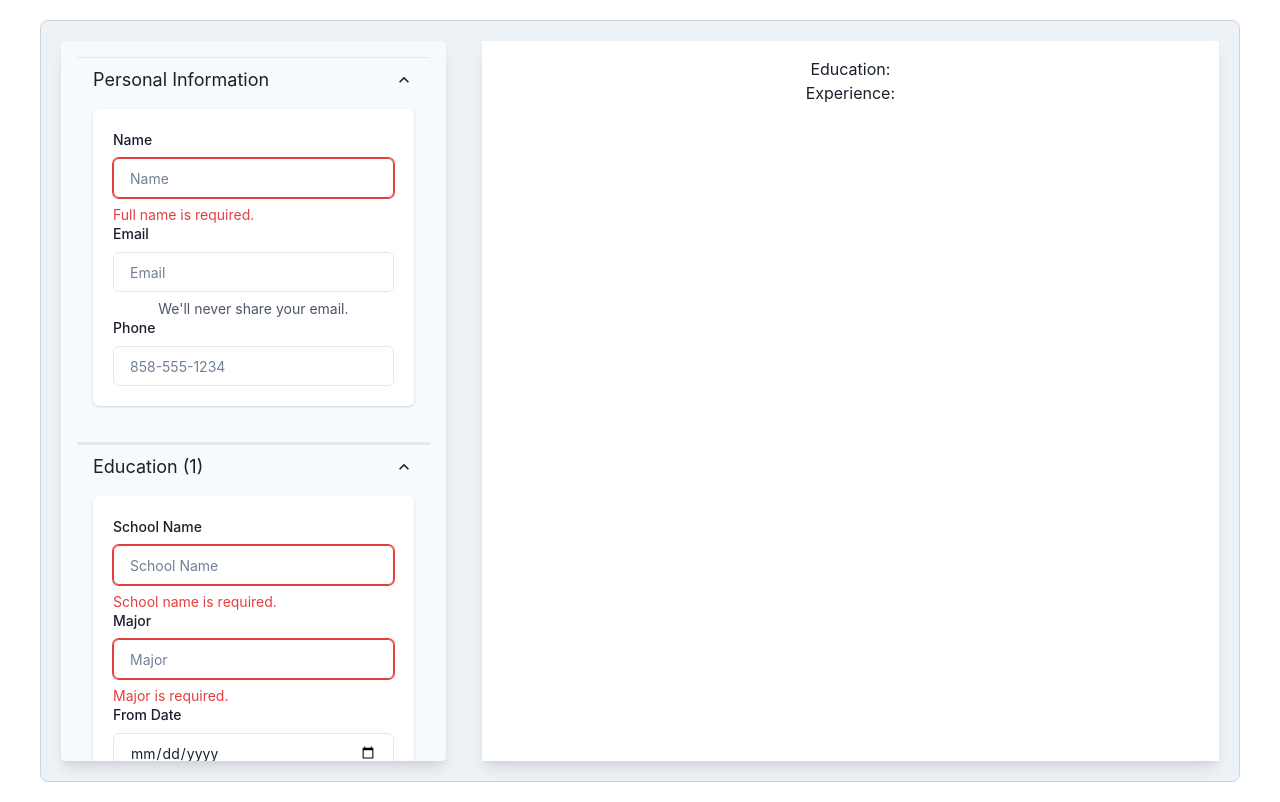
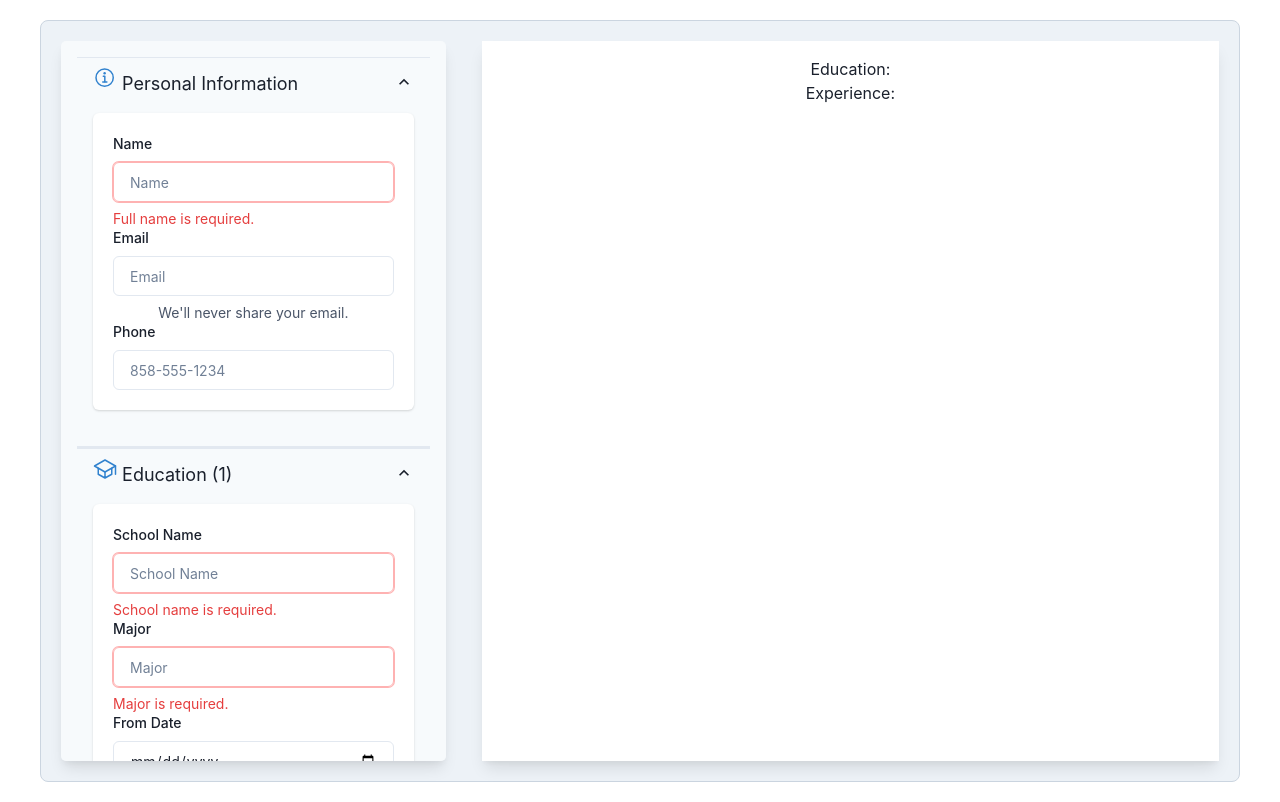
Before and after one commit to angelr1076/React-CV-App, a React (Vite) app: page / in a window 1280 px wide. Built offline with nearby package versions, Linux system fonts and the light colour scheme.

Commit message:
Adjusted icon sizes. Set inputs and buttons to disabled if isSubmitted === true.

```diff
--- a/src/App.jsx
+++ b/src/App.jsx
@@ -2,6 +2,7 @@ import './assets/styles/style.css';
 import { CVProvider } from './contexts/CVContext';
 import { CVForm } from './components/CVForm';
 import { CVDisplay } from './components/CVDisplay';
+import { Title } from './components/Title';
 import { Box } from '@chakra-ui/react';
 
 function App() {
--- a/src/components/EducationalExp.jsx
+++ b/src/components/EducationalExp.jsx
@@ -14,9 +14,17 @@ import {
   FormLabel,
   FormErrorMessage,
   FormHelperText,
+  Icon,
 } from '@chakra-ui/react';
+import { IoSchoolOutline } from 'react-icons/io5';
 
-function EducationalExp({ education, index, onChange, handleDeleteEducation }) {
+function EducationalExp({
+  education,
+  index,
+  onChange,
+  handleDeleteEducation,
+  isSubmitted,
+}) {
   const handleInputChange = e => {
     const { name, value } = e.target;
     onChange({ ...education, [name]: value }, index);
@@ -31,6 +39,7 @@ function EducationalExp({ education, index, onChange, handleDeleteEducation }) {
           <h2>
             <AccordionButton>
               <Box as='span' flex='1' textAlign='left' fontSize='lg'>
+                <Icon as={IoSchoolOutline} boxSize={6} color='blue.500' />{' '}
                 Education ({index + 1})
               </Box>
               <AccordionIcon />
@@ -50,6 +59,8 @@ function EducationalExp({ education, index, onChange, handleDeleteEducation }) {
                     placeholder='School Name'
                     id={`schoolName${index}`}
                     fontSize='sm'
+                    errorBorderColor='red.200'
+                    disabled={isSubmitted}
                   />
                   {!isError ? (
                     <FormHelperText fontSize='sm'>
@@ -72,6 +83,8 @@ function EducationalExp({ education, index, onChange, handleDeleteEducation }) {
                     placeholder='Major'
                     id={`major${index}`}
                     fontSize='sm'
+                    errorBorderColor='red.200'
+                    disabled={isSubmitted}
                   />
                   {!isError ? (
                     <FormHelperText fontSize='sm'>
@@ -95,6 +108,7 @@ function EducationalExp({ education, index, onChange, handleDeleteEducation }) {
                     id={`dateFrom${index}`}
                     mb={5}
                     fontSize='sm'
+                    disabled={isSubmitted}
                   />
                 </FormControl>
                 <FormControl>
@@ -109,14 +123,18 @@ function EducationalExp({ education, index, onChange, handleDeleteEducation }) {
                     id={`dateTo${index}`}
                     mb={5}
                     fontSize='sm'
+                    disabled={isSubmitted}
                   />
                 </FormControl>
+                {isSubmitted ? null : (
                   <Button
                     colorScheme='red'
                     size='sm'
+                    disabled={isSubmitted}
                     onClick={() => handleDeleteEducation(education.id)}>
                     Delete
                   </Button>
+                )}
               </CardBody>
             </Card>
           </AccordionPanel>
--- a/src/components/GeneralInfo.jsx
+++ b/src/components/GeneralInfo.jsx
@@ -13,9 +13,11 @@ import {
   FormLabel,
   FormErrorMessage,
   FormHelperText,
+  Icon,
 } from '@chakra-ui/react';
+import { IoInformationCircleOutline } from 'react-icons/io5';
 
-function GeneralInfo({ info, onChange }) {
+function GeneralInfo({ info, onChange, isSubmitted }) {
   const handleInputChange = e => {
     const { name, value } = e.target;
     onChange({ ...info, [name]: value });
@@ -30,6 +32,11 @@ function GeneralInfo({ info, onChange }) {
           <h1>
             <AccordionButton>
               <Box as='span' flex='1' textAlign='left' fontSize='lg'>
+                <Icon
+                  as={IoInformationCircleOutline}
+                  boxSize={6}
+                  color='blue.500'
+                />{' '}
                 Personal Information
               </Box>
               <AccordionIcon />
@@ -48,6 +55,8 @@ function GeneralInfo({ info, onChange }) {
                     onChange={handleInputChange}
                     placeholder='Name'
                     fontSize='sm'
+                    errorBorderColor='red.200'
+                    disabled={isSubmitted}
                   />
                   {!isError ? (
                     <FormHelperText fontSize='sm'>
@@ -69,6 +78,7 @@ function GeneralInfo({ info, onChange }) {
                     onChange={handleInputChange}
                     placeholder='Email'
                     fontSize='sm'
+                    disabled={isSubmitted}
                   />
                   <FormHelperText fontSize='sm'>
                     {`We'll never share your email.`}
@@ -84,6 +94,7 @@ function GeneralInfo({ info, onChange }) {
                     onChange={handleInputChange}
                     placeholder='858-555-1234'
                     fontSize='sm'
+                    disabled={isSubmitted}
                   />
                 </FormControl>
               </CardBody>
--- a/src/components/PracticalExp.jsx
+++ b/src/components/PracticalExp.jsx
@@ -15,9 +15,17 @@ import {
   FormLabel,
   FormErrorMessage,
   FormHelperText,
+  Icon,
 } from '@chakra-ui/react';
+import { MdWorkOutline } from 'react-icons/md';
 
-function PracticalExp({ experience, index, onChange, handleDeleteExperience }) {
+function PracticalExp({
+  experience,
+  index,
+  onChange,
+  handleDeleteExperience,
+  isSubmitted,
+}) {
   const handleInputChange = e => {
     const { name, value } = e.target;
     onChange({ ...experience, [name]: value }, index);
@@ -33,6 +41,7 @@ function PracticalExp({ experience, index, onChange, handleDeleteExperience }) {
           <h2>
             <AccordionButton>
               <Box as='span' flex='1' textAlign='left' fontSize='lg'>
+                <Icon as={MdWorkOutline} boxSize={6} color='blue.500' />{' '}
                 Experience ({index + 1})
               </Box>
               <AccordionIcon />
@@ -52,6 +61,8 @@ function PracticalExp({ experience, index, onChange, handleDeleteExperience }) {
                     placeholder='Company Name'
                     id={`companyName${index}`}
                     fontSize='sm'
+                    errorBorderColor='red.200'
+                    disabled={isSubmitted}
                   />
                   {!isError ? (
                     <FormHelperText fontSize='sm'>
@@ -74,6 +85,8 @@ function PracticalExp({ experience, index, onChange, handleDeleteExperience }) {
                     placeholder='Position Title'
                     id={`positionTitle${index}`}
                     fontSize='sm'
+                    errorBorderColor='red.200'
+                    disabled={isSubmitted}
                   />
                   {!isError ? (
                     <FormHelperText fontSize='sm'>
@@ -96,6 +109,7 @@ function PracticalExp({ experience, index, onChange, handleDeleteExperience }) {
                     placeholder='Responsibilities'
                     id={`responsibilities${index}`}
                     fontSize='sm'
+                    disabled={isSubmitted}
                   />
                 </FormControl>
                 <FormControl>
@@ -110,6 +124,7 @@ function PracticalExp({ experience, index, onChange, handleDeleteExperience }) {
                     id={`dateFrom${index}`}
                     mb={5}
                     fontSize='sm'
+                    disabled={isSubmitted}
                   />
                 </FormControl>
                 <FormControl>
@@ -124,14 +139,17 @@ function PracticalExp({ experience, index, onChange, handleDeleteExperience }) {
                     id={`dateTo${index}`}
                     mb={5}
                     fontSize='sm'
+                    disabled={isSubmitted}
                   />
                 </FormControl>
+                {isSubmitted ? null : (
                   <Button
                     colorScheme='red'
                     size='sm'
                     onClick={() => handleDeleteExperience(experience.id)}>
                     Delete
                   </Button>
+                )}
               </CardBody>
             </Card>
           </AccordionPanel>
--- a/src/components/Title.jsx
+++ b/src/components/Title.jsx
@@ -13,4 +13,4 @@ Title.propTypes = {
   title: PropTypes.string.isRequired,
 };
 
-export default Title;
+export { Title };
--- a/src/contexts/CVContext.jsx
+++ b/src/contexts/CVContext.jsx
@@ -25,7 +25,6 @@ const CVProvider = ({ children }) => {
   ]);
 
   const [isSubmitted, setIsSubmitted] = useState(false);
-  // TODO: Collapse all accordions button
 
   const handleGeneralInfoChange = updatedInfo => {
     setGeneralInfo(updatedInfo);
```
Lines whose indentation alone changed are shown as unchanged.
